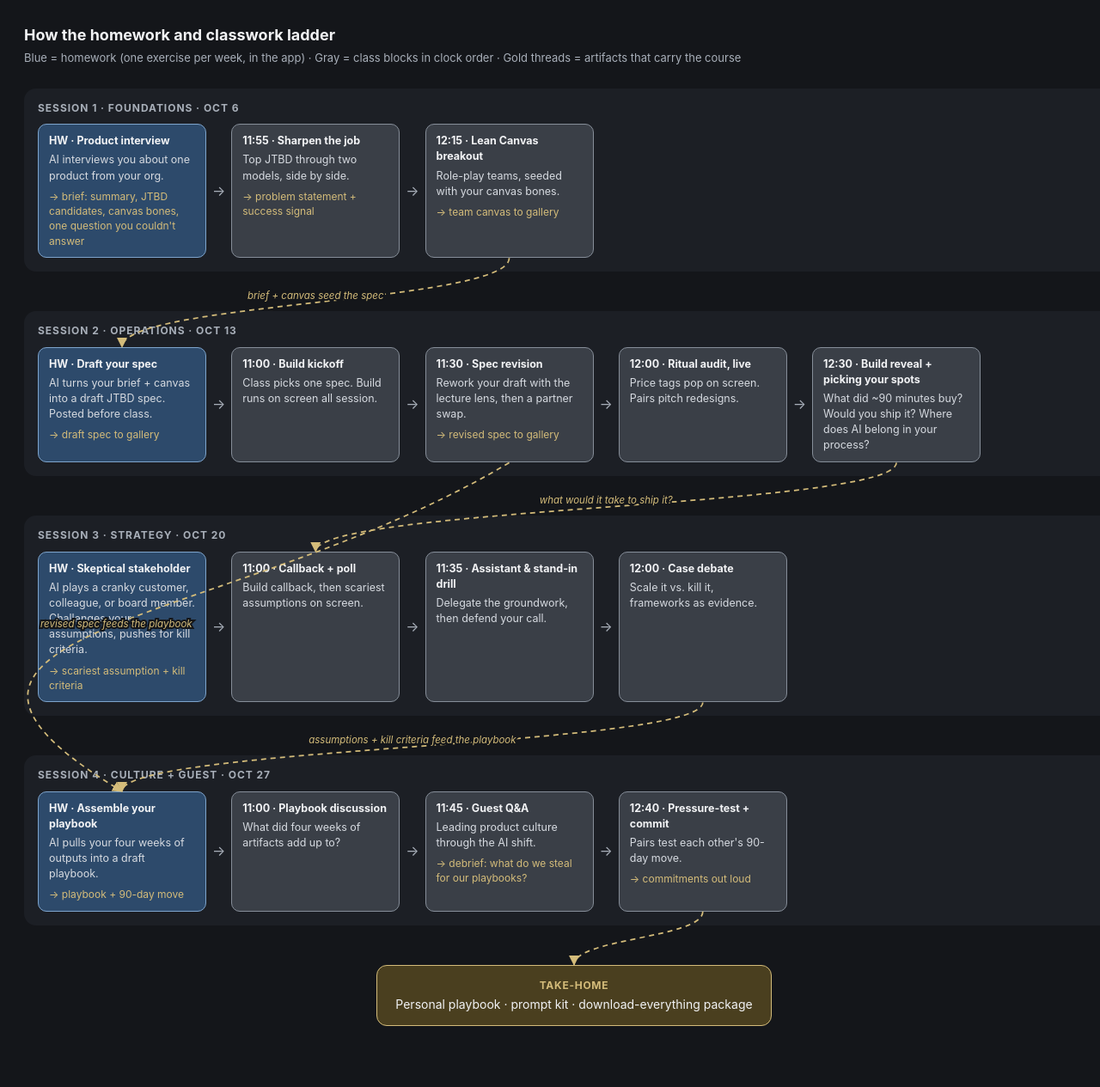
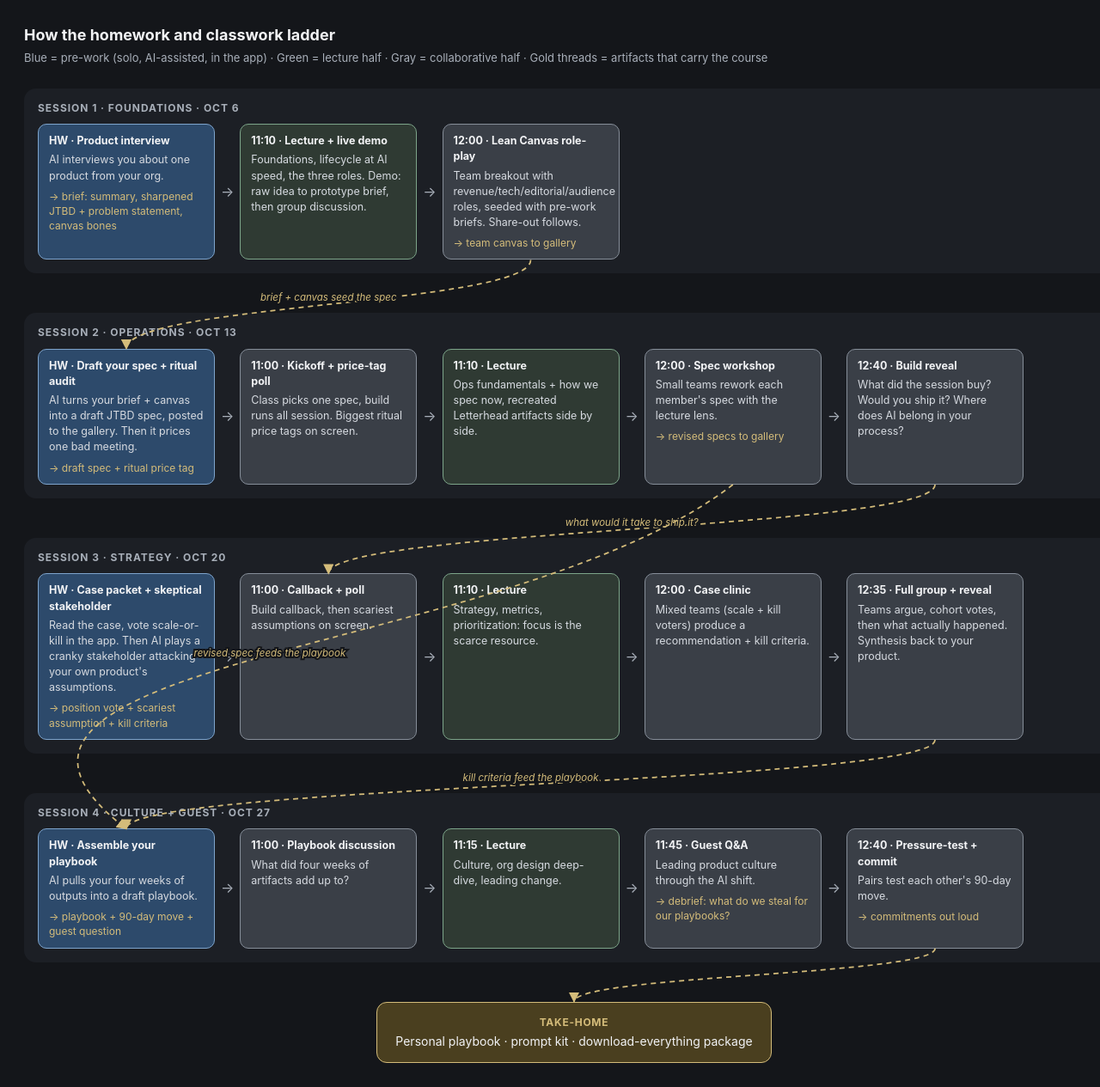
Before and after one commit to rebekahmonson/rebekahmonson.github.io, a Jekyll site: the page cuny-course-ladder.html, which Jekyll copies as it is, in a window 1280 px wide. Shown: the whole page at 86% size. Built offline with Jekyll 4.4.1, drawn with Linux system fonts in a browser that asks for light colours; before the commit the page ends 1222 px from its top, so only the background shows below that.

Commit message:
Refactor course ladder layout and content
Updated homework and classwork descriptions, added new lecture card styles, and adjusted card widths.

```diff
--- a/cuny-course-ladder.html
+++ b/cuny-course-ladder.html
@@ -8,6 +8,7 @@
   :root{
     --bg:#14161a; --panel:#1c1f25; --ink:#f2f3f5; --dim:#a8afb9;
     --hw:#2d4a6b; --hw-edge:#7ea4cc; --cls:#3a3f47; --cls-edge:#868e99;
+    --lec:#2f3a33; --lec-edge:#7da58a;
     --gold:#d4bc7a; --gold-bg:#4a3f1f; --thread:#d4bc7a;
   }
   *{box-sizing:border-box}
@@ -18,12 +19,13 @@
   .row{background:var(--panel);border-radius:14px;padding:14px 16px 16px;margin-bottom:46px}
   .row h2{font-size:12px;letter-spacing:.08em;text-transform:uppercase;color:var(--dim);margin:0 0 10px;font-weight:650}
   .cards{display:flex;align-items:stretch;gap:0}
-  .card{border-radius:10px;padding:10px 12px;width:196px;flex:0 0 auto;font-size:12.5px}
+  .card{border-radius:10px;padding:10px 12px;width:206px;flex:0 0 auto;font-size:12.5px}
   .card .t{font-weight:650;font-size:12.5px;margin-bottom:4px}
   .card .d{color:#d6dae0}
   .card .out{margin-top:6px;color:var(--gold);font-size:12px}
   .hwcard{background:var(--hw);border:1.5px solid var(--hw-edge)}
   .clscard{background:var(--cls);border:1px solid var(--cls-edge)}
+  .leccard{background:var(--lec);border:1px solid var(--lec-edge)}
   .flow{display:flex;align-items:center;color:var(--dim);padding:0 7px;font-size:16px;flex:0 0 auto}
   .take{background:var(--gold-bg);border:1.5px solid var(--gold);border-radius:12px;padding:14px 18px;width:460px;margin:0 auto;text-align:center}
   .take .t{font-weight:700;color:var(--gold);letter-spacing:.06em;font-size:12px;text-transform:uppercase;margin-bottom:4px}
@@ -33,7 +35,7 @@
 </head>
 <body>
 <h1>How the homework and classwork ladder</h1>
-<p class="sub">Blue = homework (one exercise per week, in the app) · Gray = class blocks in clock order · Gold threads = artifacts that carry the course</p>
+<p class="sub">Blue = pre-work (solo, AI-assisted, in the app) · Green = lecture half · Gray = collaborative half · Gold threads = artifacts that carry the course</p>
 
 <div class="board" id="board">
   <svg class="threads" id="threads"></svg>
@@ -41,48 +43,52 @@
   <section class="row">
     <h2>Session 1 · Foundations · Oct 6</h2>
     <div class="cards">
-      <div class="card hwcard" id="hw1"><div class="t">HW · Product interview</div><div class="d">AI interviews you about one product from your org.</div><div class="out">→ brief: summary, JTBD candidates, canvas bones, one question you couldn't answer</div></div>
+      <div class="card hwcard" id="hw1"><div class="t">HW · Product interview</div><div class="d">AI interviews you about one product from your org.</div><div class="out">→ brief: summary, sharpened JTBD + problem statement, canvas bones</div></div>
       <div class="flow">→</div>
-      <div class="card clscard" id="c1a"><div class="t">11:55 · Sharpen the job</div><div class="d">Top JTBD through two models, side by side.</div><div class="out">→ problem statement + success signal</div></div>
+      <div class="card leccard" id="c1a"><div class="t">11:10 · Lecture + live demo</div><div class="d">Foundations, lifecycle at AI speed, the three roles. Demo: raw idea to prototype brief, then group discussion.</div></div>
       <div class="flow">→</div>
-      <div class="card clscard" id="c1b"><div class="t">12:15 · Lean Canvas breakout</div><div class="d">Role-play teams, seeded with your canvas bones.</div><div class="out">→ team canvas to gallery</div></div>
+      <div class="card clscard" id="c1b"><div class="t">12:00 · Lean Canvas role-play</div><div class="d">Team breakout with revenue/tech/editorial/audience roles, seeded with pre-work briefs. Share-out follows.</div><div class="out">→ team canvas to gallery</div></div>
     </div>
   </section>
 
   <section class="row">
     <h2>Session 2 · Operations · Oct 13</h2>
     <div class="cards">
-      <div class="card hwcard" id="hw2"><div class="t">HW · Draft your spec</div><div class="d">AI turns your brief + canvas into a draft JTBD spec. Posted before class.</div><div class="out">→ draft spec to gallery</div></div>
+      <div class="card hwcard" id="hw2"><div class="t">HW · Draft your spec + ritual audit</div><div class="d">AI turns your brief + canvas into a draft JTBD spec, posted to the gallery. Then it prices one bad meeting.</div><div class="out">→ draft spec + ritual price tag</div></div>
       <div class="flow">→</div>
-      <div class="card clscard" id="c2a"><div class="t">11:00 · Build kickoff</div><div class="d">Class picks one spec. Build runs on screen all session.</div></div>
+      <div class="card clscard" id="c2a"><div class="t">11:00 · Kickoff + price-tag poll</div><div class="d">Class picks one spec, build runs all session. Biggest ritual price tags on screen.</div></div>
       <div class="flow">→</div>
-      <div class="card clscard" id="c2b"><div class="t">11:30 · Spec revision</div><div class="d">Rework your draft with the lecture lens, then a partner swap.</div><div class="out">→ revised spec to gallery</div></div>
+      <div class="card leccard" id="c2e"><div class="t">11:10 · Lecture</div><div class="d">Ops fundamentals + how we spec now, recreated Letterhead artifacts side by side.</div></div>
       <div class="flow">→</div>
-      <div class="card clscard" id="c2c"><div class="t">12:00 · Ritual audit, live</div><div class="d">Price tags pop on screen. Pairs pitch redesigns.</div></div>
+      <div class="card clscard" id="c2b"><div class="t">12:00 · Spec workshop</div><div class="d">Small teams rework each member's spec with the lecture lens.</div><div class="out">→ revised specs to gallery</div></div>
       <div class="flow">→</div>
-      <div class="card clscard" id="c2d"><div class="t">12:30 · Build reveal + picking your spots</div><div class="d">What did ~90 minutes buy? Would you ship it? Where does AI belong in your process?</div></div>
+      <div class="card clscard" id="c2d"><div class="t">12:40 · Build reveal</div><div class="d">What did the session buy? Would you ship it? Where does AI belong in your process?</div></div>
     </div>
   </section>
 
   <section class="row">
     <h2>Session 3 · Strategy · Oct 20</h2>
     <div class="cards">
-      <div class="card hwcard" id="hw3"><div class="t">HW · Skeptical stakeholder</div><div class="d">AI plays a cranky customer, colleague, or board member. Challenges your assumptions, pushes for kill criteria.</div><div class="out">→ scariest assumption + kill criteria</div></div>
+      <div class="card hwcard" id="hw3"><div class="t">HW · Case packet + skeptical stakeholder</div><div class="d">Read the case, vote scale-or-kill in the app. Then AI plays a cranky stakeholder attacking your own product's assumptions.</div><div class="out">→ position vote + scariest assumption + kill criteria</div></div>
       <div class="flow">→</div>
       <div class="card clscard" id="c3a"><div class="t">11:00 · Callback + poll</div><div class="d">Build callback, then scariest assumptions on screen.</div></div>
       <div class="flow">→</div>
-      <div class="card clscard" id="c3b"><div class="t">11:35 · Assistant & stand-in drill</div><div class="d">Delegate the groundwork, then defend your call.</div></div>
+      <div class="card leccard" id="c3d"><div class="t">11:10 · Lecture</div><div class="d">Strategy, metrics, prioritization: focus is the scarce resource.</div></div>
       <div class="flow">→</div>
-      <div class="card clscard" id="c3c"><div class="t">12:00 · Case debate</div><div class="d">Scale it vs. kill it, frameworks as evidence.</div></div>
+      <div class="card clscard" id="c3b"><div class="t">12:00 · Case clinic</div><div class="d">Mixed teams (scale + kill voters) produce a recommendation + kill criteria.</div></div>
+      <div class="flow">→</div>
+      <div class="card clscard" id="c3c"><div class="t">12:35 · Full group + reveal</div><div class="d">Teams argue, cohort votes, then what actually happened. Synthesis back to your product.</div></div>
     </div>
   </section>
 
   <section class="row">
     <h2>Session 4 · Culture + Guest · Oct 27</h2>
     <div class="cards">
-      <div class="card hwcard" id="hw4"><div class="t">HW · Assemble your playbook</div><div class="d">AI pulls your four weeks of outputs into a draft playbook.</div><div class="out">→ playbook + 90-day move</div></div>
+      <div class="card hwcard" id="hw4"><div class="t">HW · Assemble your playbook</div><div class="d">AI pulls your four weeks of outputs into a draft playbook.</div><div class="out">→ playbook + 90-day move + guest question</div></div>
       <div class="flow">→</div>
       <div class="card clscard" id="c4a"><div class="t">11:00 · Playbook discussion</div><div class="d">What did four weeks of artifacts add up to?</div></div>
+      <div class="flow">→</div>
+      <div class="card leccard" id="c4d"><div class="t">11:15 · Lecture</div><div class="d">Culture, org design deep-dive, leading change.</div></div>
       <div class="flow">→</div>
       <div class="card clscard" id="c4b"><div class="t">11:45 · Guest Q&A</div><div class="d">Leading product culture through the AI shift.</div><div class="out">→ debrief: what do we steal for our playbooks?</div></div>
       <div class="flow">→</div>
@@ -123,8 +128,8 @@ function draw(){
   }
   thread('c1b','hw2','brief + canvas seed the spec',{dyl:-4});
   thread('c2d','c3a','what would it take to ship it?',{dyl:-4});
-  thread('c2b','hw4','revised spec feeds the playbook',{bow:-320,dyl:0,dx:-40});
-  thread('c3c','hw4','assumptions + kill criteria feed the playbook',{dyl:-4});
+  thread('c2b','hw4','revised spec feeds the playbook',{bow:-260,dx:-30});
+  thread('c3c','hw4','kill criteria feed the playbook',{dyl:-4});
   thread('c4c','take','',{});
 }
 window.addEventListener('load',draw);
```
Also changed, not shown: other parts of cuny-course-ladder.html (+2 -3 lines).
